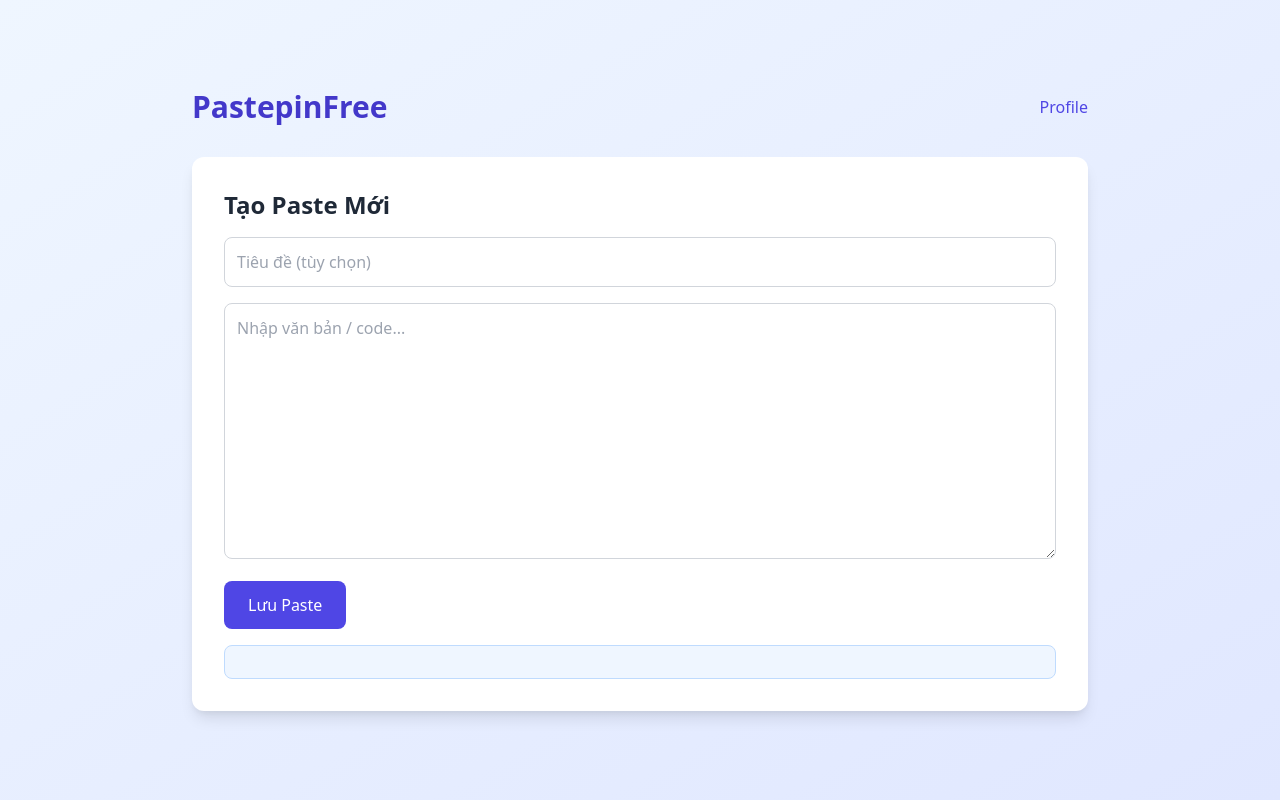
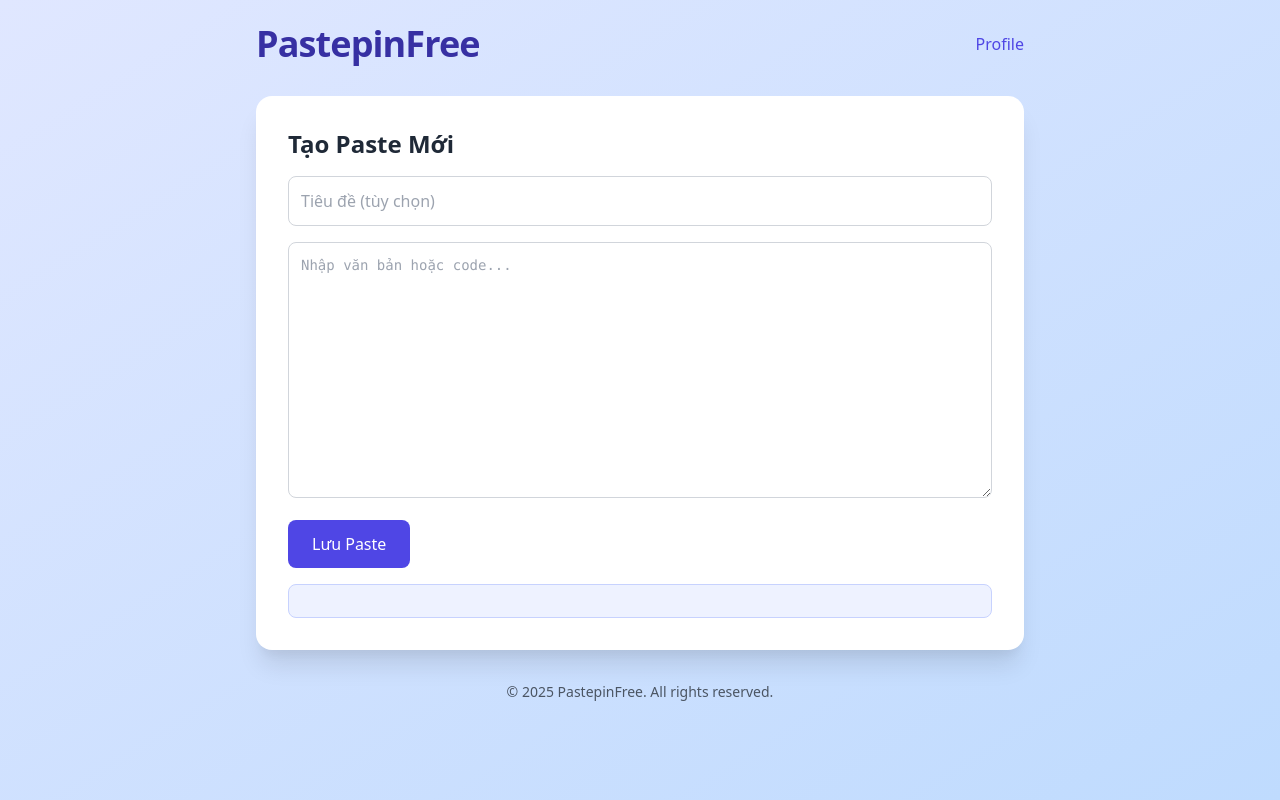
Before and after one commit to trantung120213123/nfgnffg, a website: page public/index.html in a window 1280 px wide. Drawn offline with nearby package versions, Linux system fonts and the light colour scheme.

Commit message:
Update index.html

```diff
--- a/public/index.html
+++ b/public/index.html
@@ -1,4 +1,3 @@
-<!-- public/index.html (redesigned UI, removed search, modern and beautiful) -->
 <!doctype html>
 <html lang="vi">
 <head>
@@ -8,23 +7,27 @@
   <link href="https://cdn.jsdelivr.net/npm/tailwindcss@2.2.19/dist/tailwind.min.css" rel="stylesheet">
   <link rel="stylesheet" href="/style.css">
 </head>
-<body class="bg-gradient-to-br from-blue-50 to-indigo-100 min-h-screen flex flex-col items-center justify-center p-4">
-  <header class="w-full max-w-4xl mb-8">
+<body class="bg-gradient-to-br from-indigo-100 to-blue-200 min-h-screen flex flex-col items-center p-4 sm:p-6">
+  <header class="w-full max-w-3xl mx-auto mb-8">
     <nav class="flex justify-between items-center">
-      <h1 class="text-3xl font-bold text-indigo-700">PastepinFree</h1>
-      <a href="/profile.html" class="text-indigo-600 hover:text-indigo-800">Profile</a>
+      <h1 class="text-3xl sm:text-4xl font-extrabold text-indigo-800 tracking-tight">PastepinFree</h1>
+      <a href="/profile.html" class="text-indigo-600 hover:text-indigo-900 font-medium">Profile</a>
     </nav>
   </header>
 
-  <main class="w-full max-w-4xl bg-white rounded-xl shadow-lg p-8">
+  <main class="w-full max-w-3xl bg-white rounded-2xl shadow-xl p-6 sm:p-8">
     <section>
-      <h2 class="text-2xl font-semibold mb-4 text-gray-800">Tạo Paste Mới</h2>
-      <input id="title" class="w-full p-3 mb-4 border border-gray-300 rounded-lg focus:outline-none focus:ring-2 focus:ring-indigo-500" placeholder="Tiêu đề (tùy chọn)">
-      <textarea id="content" class="w-full p-3 mb-4 border border-gray-300 rounded-lg h-64 resize-y focus:outline-none focus:ring-2 focus:ring-indigo-500" placeholder="Nhập văn bản / code..." spellcheck="false"></textarea>
-      <button id="btnSave" class="bg-indigo-600 text-white px-6 py-3 rounded-lg hover:bg-indigo-700 transition duration-200">Lưu Paste</button>
-      <div id="saveResult" class="mt-4 p-4 bg-blue-50 rounded-lg border border-blue-200"></div>
+      <h2 class="text-xl sm:text-2xl font-semibold text-gray-800 mb-4">Tạo Paste Mới</h2>
+      <input id="title" class="w-full p-3 mb-4 border border-gray-300 rounded-lg focus:outline-none focus:ring-2 focus:ring-indigo-500 transition" placeholder="Tiêu đề (tùy chọn)">
+      <textarea id="content" class="w-full p-3 mb-4 border border-gray-300 rounded-lg h-64 resize-y focus:outline-none focus:ring-2 focus:ring-indigo-500 transition font-mono text-sm" placeholder="Nhập văn bản hoặc code..." spellcheck="false"></textarea>
+      <button id="btnSave" class="w-full sm:w-auto bg-indigo-600 text-white px-6 py-3 rounded-lg hover:bg-indigo-700 transition duration-200 font-medium">Lưu Paste</button>
+      <div id="saveResult" class="mt-4 p-4 bg-indigo-50 rounded-lg border border-indigo-200 text-sm"></div>
     </section>
   </main>
+
+  <footer class="mt-8 text-gray-600 text-sm">
+    <p>© 2025 PastepinFree. All rights reserved.</p>
+  </footer>
 
   <script src="/script.js"></script>
 </body>
```
